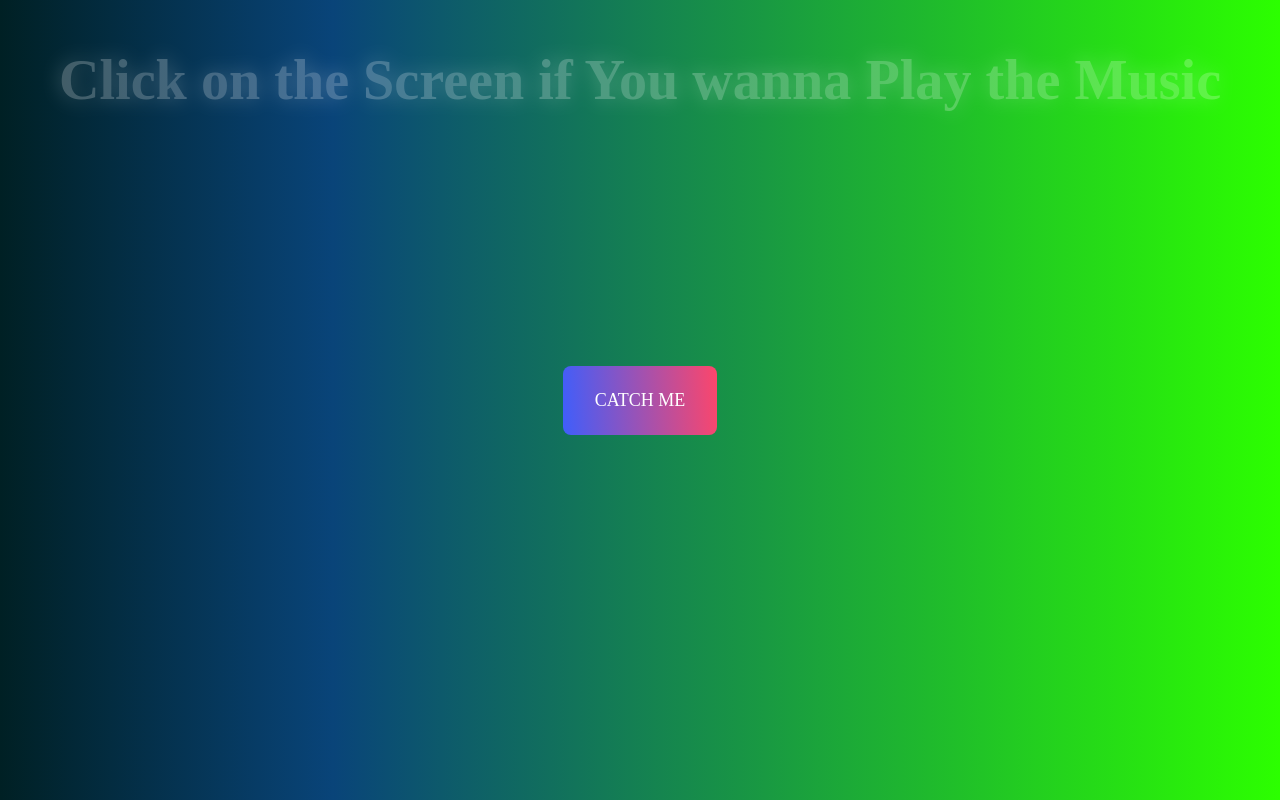
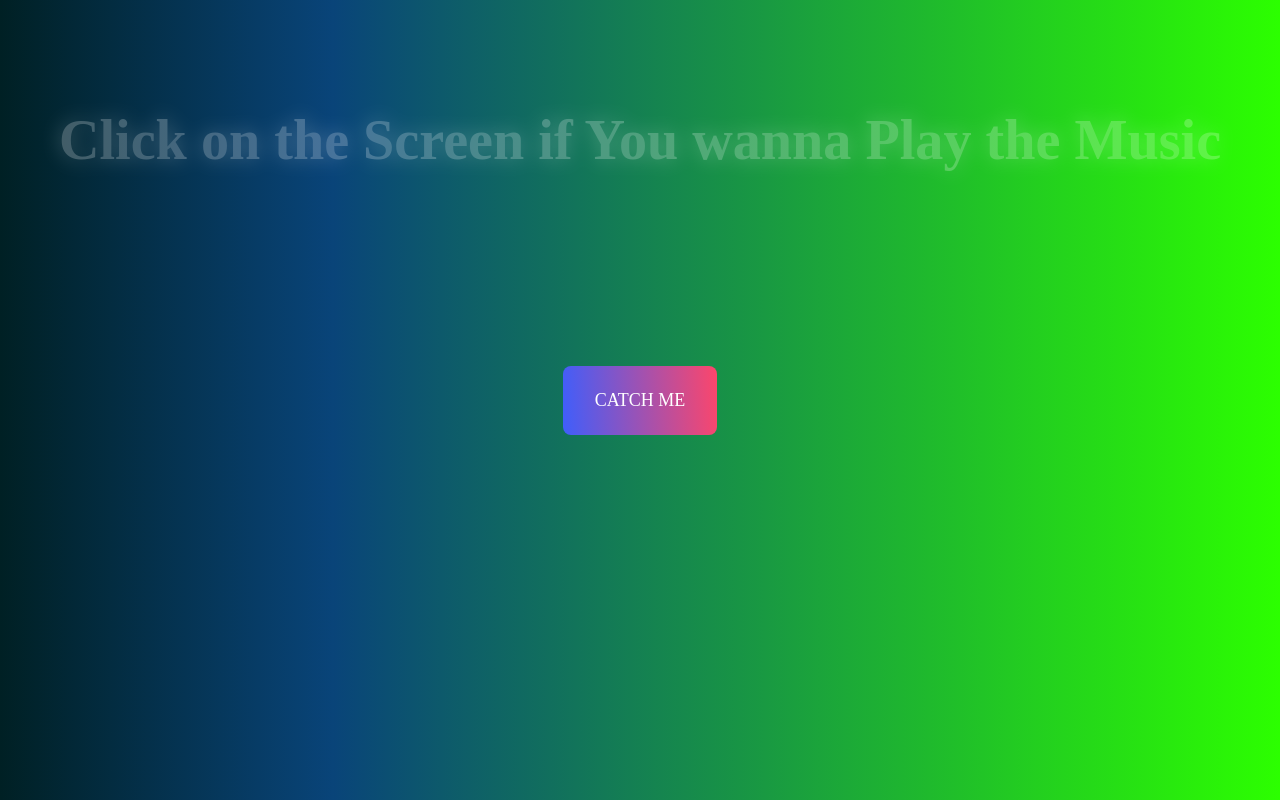
Before and after one commit to Ashishh0007/Catch-Me-If-You-Can, a plain HTML site: page index.html in a window 1280 px wide. Drawn offline with nearby package versions, Linux system fonts and the light colour scheme.

Commit message:
value of margin bottom updated

```diff
--- a/styles.css
+++ b/styles.css
@@ -40,7 +40,7 @@ body {
 
 
 #music-info {
-    margin-bottom: 80vh;
+    margin-bottom: 65vh;
     text-align: center;
     font-size: 6vh;
     color: white;
```
